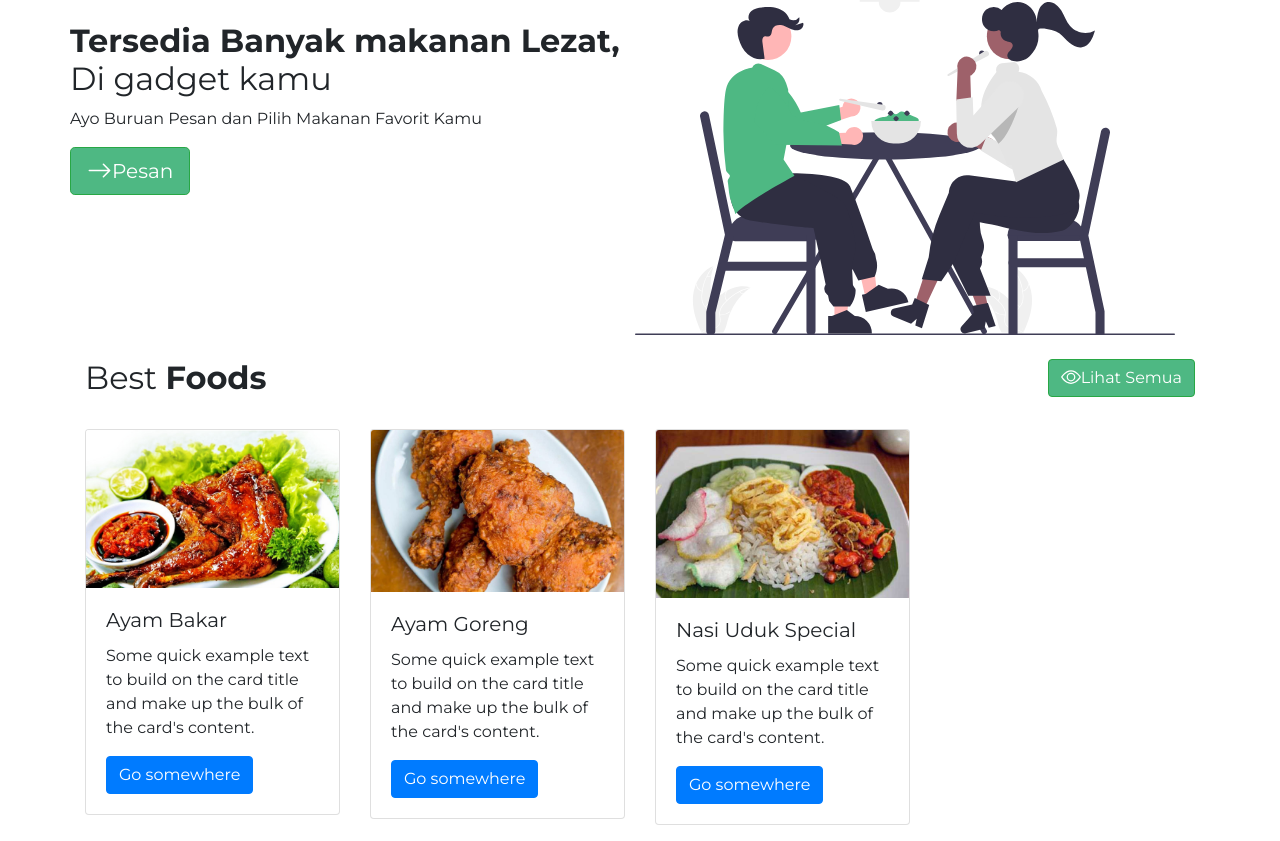
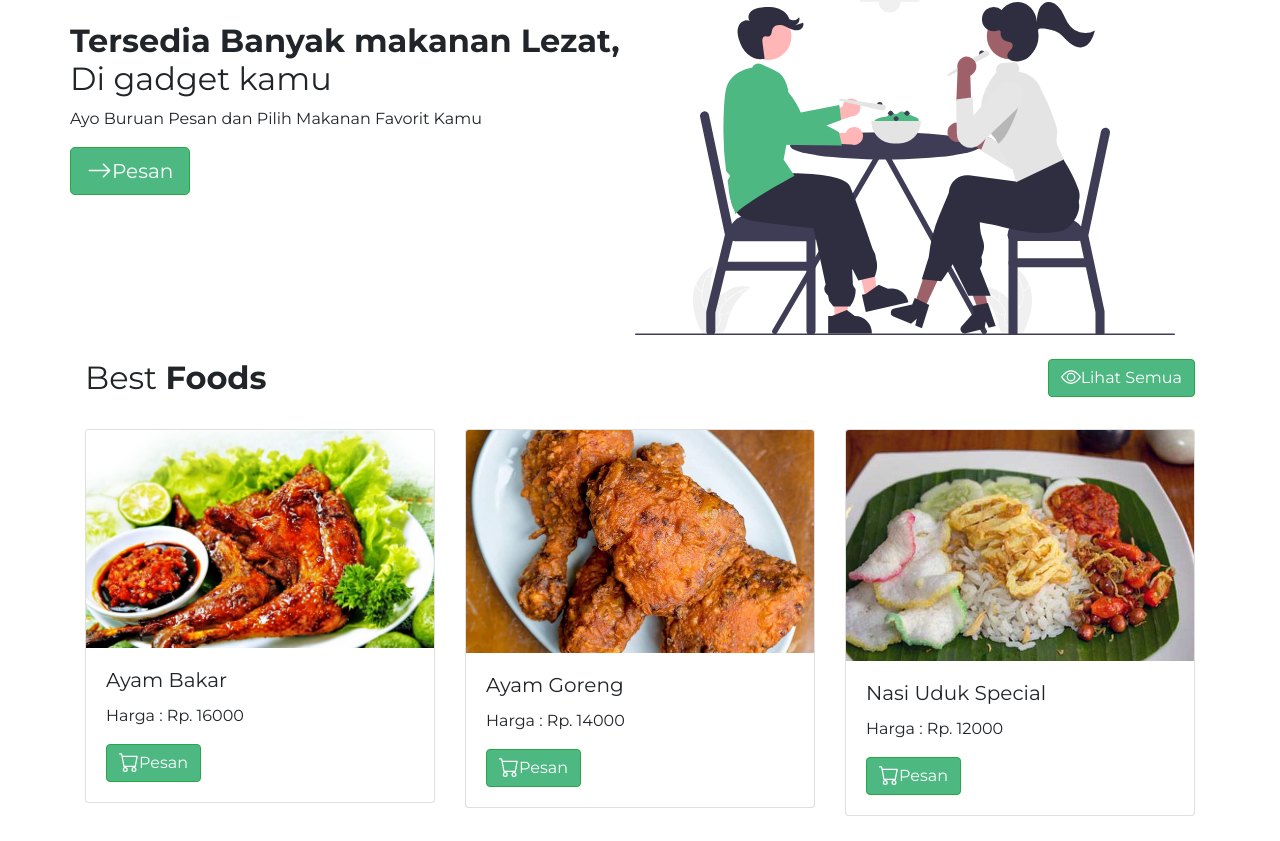
Before and after one commit to Trafelselfi05/projectku, a Vue app: page / in a window 1280 px wide. Shown: the part 222-1063 px from the top of the page. Built offline with nearby package versions, Linux system fonts and the light colour scheme; data requests are answered from the project's data file.

Commit message:
edit body

```diff
--- a/src/components/CardProduct.vue
+++ b/src/components/CardProduct.vue
@@ -3,11 +3,8 @@
     <img :src="'assets/images/' + product.gambar" class="card-img-top" alt="...">
     <div class="card-body">
       <h5 class="card-title">{{ product.nama }}</h5>
-      <p class="card-text">
-        Some quick example text to build on the card title and make up the bulk
-        of the card's content.
-      </p>
-      <a href="#" class="btn btn-primary">Go somewhere</a>
+      <p class="card-text">Harga : Rp. {{ product.harga }}</p>
+      <a href="#" class="btn btn-success"><b-icon-cart></b-icon-cart>Pesan</a>
     </div>
   </div>
 </template>
--- a/src/views/HomeView.vue
+++ b/src/views/HomeView.vue
@@ -15,7 +15,7 @@
       </div>
 
       <div class="row mb-3">
-        <div class="col-md-3 mt-4" v-for="product in products" :key="product.id">
+        <div class="col-md-4 mt-4" v-for="product in products" :key="product.id">
           <CardProduct :product="product"/>
         </div>
       </div>
```
